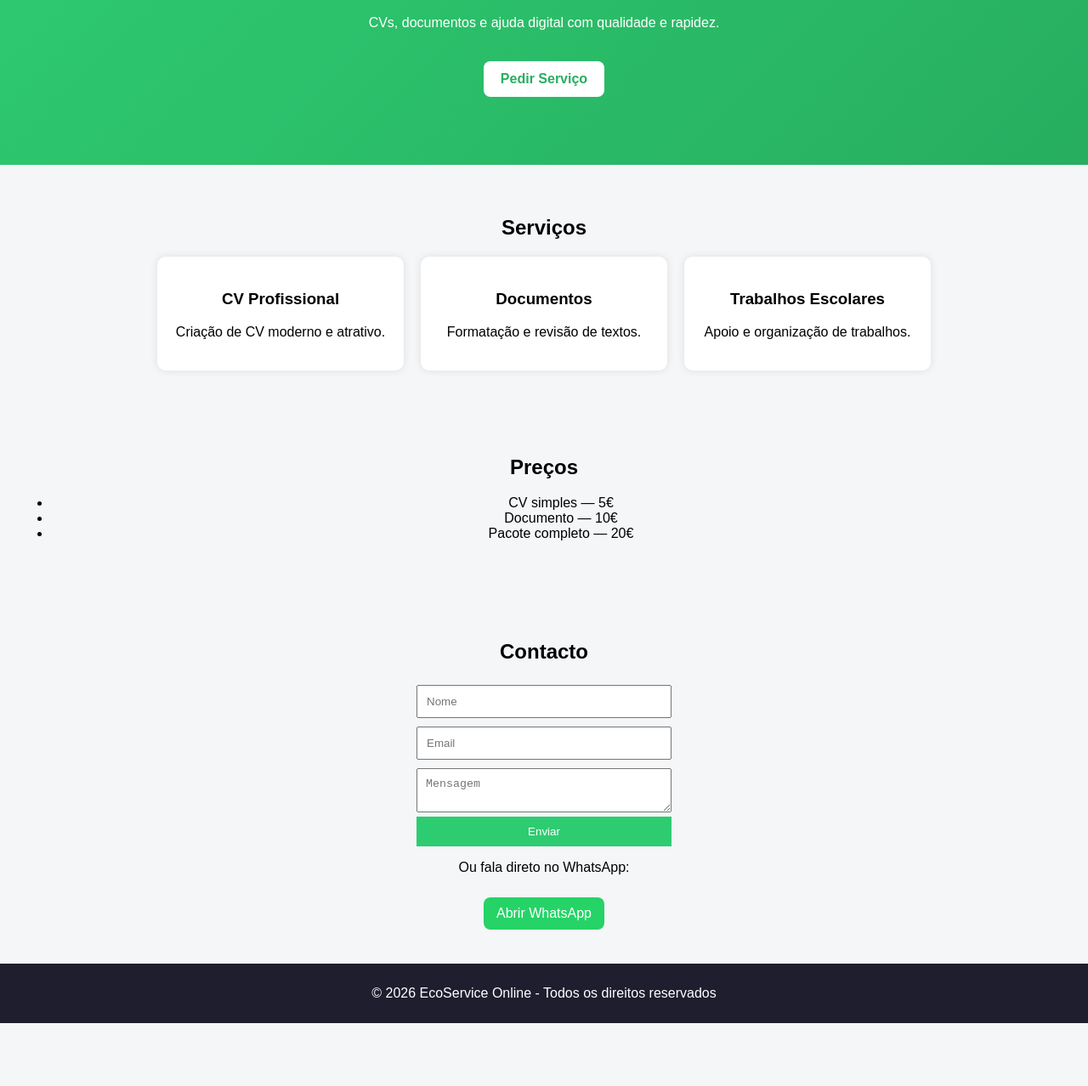
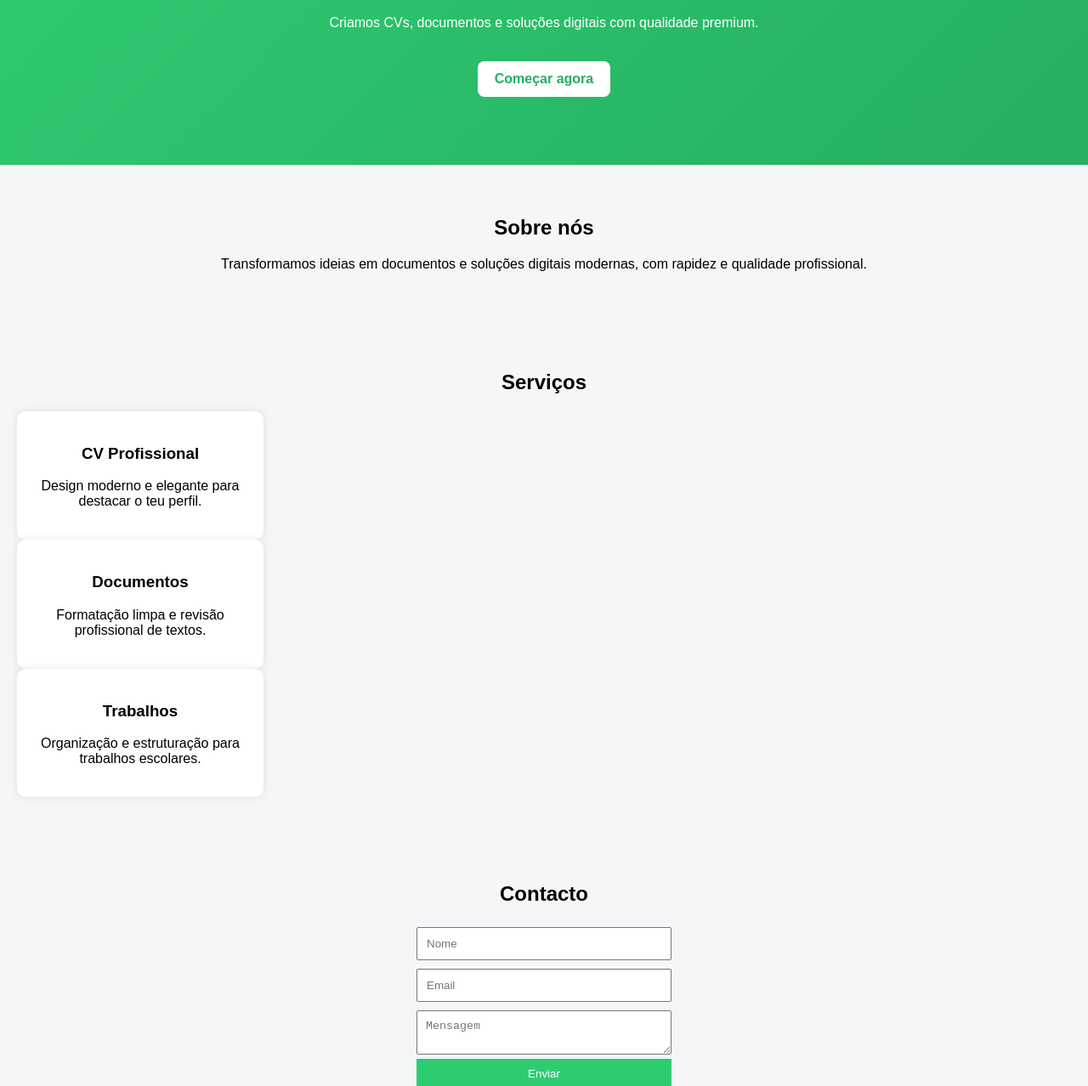
Before and after one commit to julinholazyyy-svg/plano-, a plain HTML site: page index.html in a window 1280 px wide. Shown: the part 221-1499 px from the top of the page at 85% size. Before the commit the page ends 1425 px from the top, so only its background shows below. Drawn offline with Linux system fonts and the light colour scheme.

Commit message:
Refactor index.html for content and structure updates
Updated the content and structure of the index.html file, including changes to headings, paragraphs, and sections for improved clarity and organization.

```diff
--- a/index.html
+++ b/index.html
@@ -1,9 +1,13 @@
 <!DOCTYPE html>
 <html lang="pt">
 <head>
-    <meta charset="UTF-8">
-    <title>EcoService Online</title>
-    <link rel="stylesheet" href="style.css">
+<meta charset="UTF-8">
+<meta name="viewport" content="width=device-width, initial-scale=1.0">
+
+<title>EcoService</title>
+
+<link href="https://fonts.googleapis.com/css2?family=Inter:wght@300;400;600;700&display=swap" rel="stylesheet">
+<link rel="stylesheet" href="style.css">
 </head>
 
 <body>
@@ -12,48 +16,44 @@
     <div class="logo">EcoService</div>
     <nav>
         <a href="#servicos">Serviços</a>
-        <a href="#precos">Preços</a>
+        <a href="#sobre">Sobre</a>
         <a href="#contacto">Contacto</a>
     </nav>
 </header>
 
 <section class="hero">
-    <h1>Serviços Digitais Rápidos e Profissionais</h1>
-    <p>CVs, documentos e ajuda digital com qualidade e rapidez.</p>
-    <a class="btn" href="#contacto">Pedir Serviço</a>
+    <h1>Serviços digitais simples, rápidos e profissionais</h1>
+    <p>Criamos CVs, documentos e soluções digitais com qualidade premium.</p>
+    <a href="#contacto" class="btn">Começar agora</a>
 </section>
 
-<section id="servicos">
+<section id="sobre" class="section">
+    <h2>Sobre nós</h2>
+    <p>Transformamos ideias em documentos e soluções digitais modernas, com rapidez e qualidade profissional.</p>
+</section>
+
+<section id="servicos" class="section light">
     <h2>Serviços</h2>
 
-    <div class="cards">
+    <div class="grid">
         <div class="card">
             <h3>CV Profissional</h3>
-            <p>Criação de CV moderno e atrativo.</p>
+            <p>Design moderno e elegante para destacar o teu perfil.</p>
         </div>
 
         <div class="card">
             <h3>Documentos</h3>
-            <p>Formatação e revisão de textos.</p>
+            <p>Formatação limpa e revisão profissional de textos.</p>
         </div>
 
         <div class="card">
-            <h3>Trabalhos Escolares</h3>
-            <p>Apoio e organização de trabalhos.</p>
+            <h3>Trabalhos</h3>
+            <p>Organização e estruturação para trabalhos escolares.</p>
         </div>
     </div>
 </section>
 
-<section id="precos">
-    <h2>Preços</h2>
-    <ul>
-        <li>CV simples — 5€</li>
-        <li>Documento — 10€</li>
-        <li>Pacote completo — 20€</li>
-    </ul>
-</section>
-
-<section id="contacto">
+<section id="contacto" class="section">
     <h2>Contacto</h2>
 
     <form>
@@ -63,14 +63,13 @@
         <button type="submit">Enviar</button>
     </form>
 
-    <p>Ou fala direto no WhatsApp:</p>
-    <a class="btn-whatsapp" href="https://wa.me/351000000000" target="_blank">
-        Abrir WhatsApp
+    <a class="whatsapp" href="https://wa.me/351000000000">
+        Falar no WhatsApp
     </a>
 </section>
 
 <footer>
-    <p>© 2026 EcoService Online - Todos os direitos reservados</p>
+    <p>© 2026 EcoService. Todos os direitos reservados.</p>
 </footer>
 
 </body>
```
